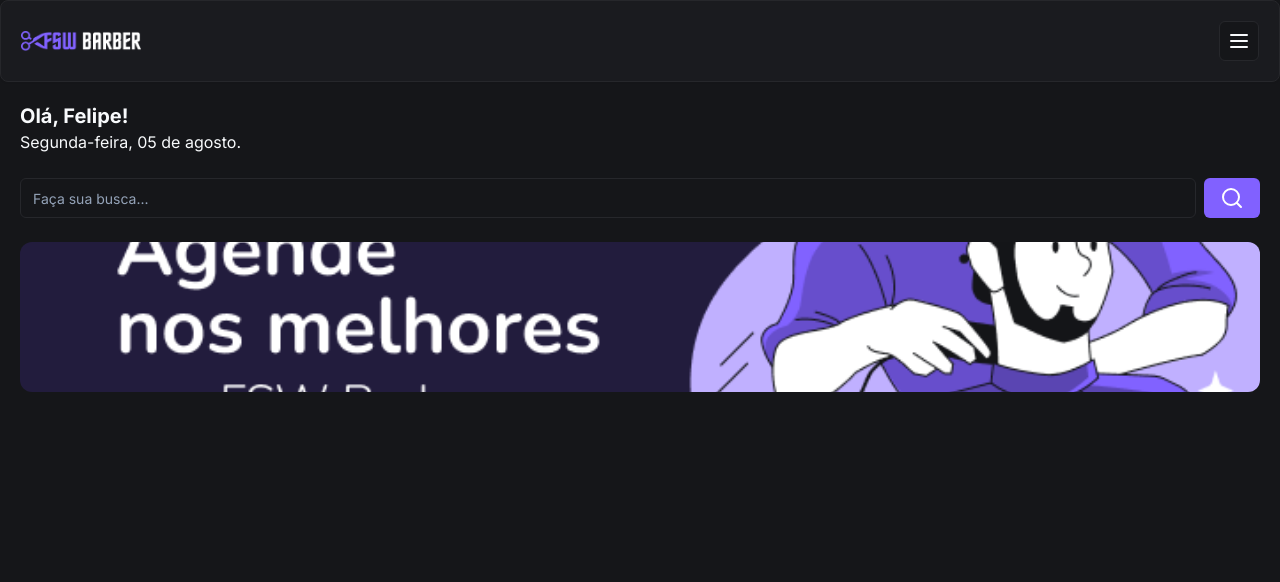
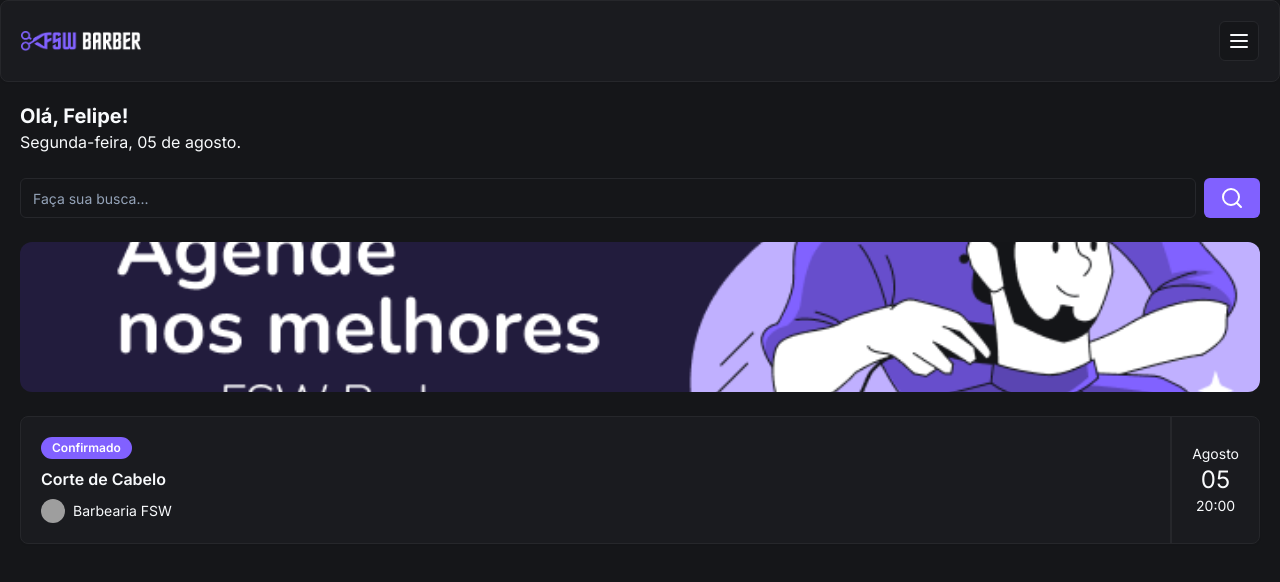
Before and after one commit to reggidev/fsw-barber, a Next.js app: page / in a window 1280 px wide. Shown: the top 582 px of the page. Built offline with nearby package versions, Linux system fonts and the light colour scheme; grey boxes are pictures that could not be loaded.

Commit message:
feat: add booking item

```diff
--- /dev/null
+++ b/app/_components/ui/avatar.tsx
@@ -0,0 +1,50 @@
+"use client"
+
+import * as React from "react"
+import * as AvatarPrimitive from "@radix-ui/react-avatar"
+
+import { cn } from "@/app/_lib/utils"
+
+const Avatar = React.forwardRef<
+  React.ElementRef<typeof AvatarPrimitive.Root>,
+  React.ComponentPropsWithoutRef<typeof AvatarPrimitive.Root>
+>(({ className, ...props }, ref) => (
+  <AvatarPrimitive.Root
+    ref={ref}
+    className={cn(
+      "relative flex h-10 w-10 shrink-0 overflow-hidden rounded-full",
+      className,
+    )}
+    {...props}
+  />
+))
+Avatar.displayName = AvatarPrimitive.Root.displayName
+
+const AvatarImage = React.forwardRef<
+  React.ElementRef<typeof AvatarPrimitive.Image>,
+  React.ComponentPropsWithoutRef<typeof AvatarPrimitive.Image>
+>(({ className, ...props }, ref) => (
+  <AvatarPrimitive.Image
+    ref={ref}
+    className={cn("aspect-square h-full w-full", className)}
+    {...props}
+  />
+))
+AvatarImage.displayName = AvatarPrimitive.Image.displayName
+
+const AvatarFallback = React.forwardRef<
+  React.ElementRef<typeof AvatarPrimitive.Fallback>,
+  React.ComponentPropsWithoutRef<typeof AvatarPrimitive.Fallback>
+>(({ className, ...props }, ref) => (
+  <AvatarPrimitive.Fallback
+    ref={ref}
+    className={cn(
+      "flex h-full w-full items-center justify-center rounded-full bg-muted",
+      className,
+    )}
+    {...props}
+  />
+))
+AvatarFallback.displayName = AvatarPrimitive.Fallback.displayName
+
+export { Avatar, AvatarImage, AvatarFallback }
--- /dev/null
+++ b/app/_components/ui/badge.tsx
@@ -0,0 +1,36 @@
+import * as React from "react"
+import { cva, type VariantProps } from "class-variance-authority"
+
+import { cn } from "@/app/_lib/utils"
+
+const badgeVariants = cva(
+  "inline-flex items-center rounded-full border px-2.5 py-0.5 text-xs font-semibold transition-colors focus:outline-none focus:ring-2 focus:ring-ring focus:ring-offset-2",
+  {
+    variants: {
+      variant: {
+        default:
+          "border-transparent bg-primary text-primary-foreground hover:bg-primary/80",
+        secondary:
+          "border-transparent bg-secondary text-secondary-foreground hover:bg-secondary/80",
+        destructive:
+          "border-transparent bg-destructive text-destructive-foreground hover:bg-destructive/80",
+        outline: "text-foreground",
+      },
+    },
+    defaultVariants: {
+      variant: "default",
+    },
+  },
+)
+
+export interface BadgeProps
+  extends React.HTMLAttributes<HTMLDivElement>,
+    VariantProps<typeof badgeVariants> {}
+
+function Badge({ className, variant, ...props }: BadgeProps) {
+  return (
+    <div className={cn(badgeVariants({ variant }), className)} {...props} />
+  )
+}
+
+export { Badge, badgeVariants }
--- a/app/page.tsx
+++ b/app/page.tsx
@@ -3,6 +3,10 @@ import Header from "./_components/header"
 import { Button } from "./_components/ui/button"
 import { Input } from "./_components/ui/input"
 import Image from "next/image"
+import { Card, CardContent } from "./_components/ui/card"
+import { Badge } from "./_components/ui/badge"
+import { Avatar } from "./_components/ui/avatar"
+import { AvatarImage } from "@radix-ui/react-avatar"
 
 const Home = () => {
   return (
@@ -10,9 +14,11 @@ const Home = () => {
       {/* header */}
       <Header />
       <div className="p-5">
+        {/* TEXTO */}
         <h2 className="text-xl font-bold">Olá, Felipe!</h2>
         <p>Segunda-feira, 05 de agosto.</p>
 
+        {/* BUSCA */}
         <div className="mt-6 flex items-center gap-2">
           <Input placeholder="Faça sua busca..." />
           <Button>
@@ -20,6 +26,7 @@ const Home = () => {
           </Button>
         </div>
 
+        {/* IMAGEM */}
         <div className="relative mt-6 h-[150px] w-full">
           <Image
             alt="Agende nos melhores com FSW Barber"
@@ -28,6 +35,30 @@ const Home = () => {
             className="rounded-xl object-cover"
           />
         </div>
+
+        {/* AGENDAMENTO */}
+        <Card className="mt-6">
+          <CardContent className="flex justify-between p-0">
+            {/* ESQUERDA */}
+            <div className="flex flex-col gap-2 py-5 pl-5">
+              <Badge className="w-fit">Confirmado</Badge>
+              <h3 className="font-semibold">Corte de Cabelo</h3>
+
+              <div className="flex items-center gap-2">
+                <Avatar className="h-6 w-6">
+                  <AvatarImage src="https://utfs.io/f/c97a2dc9-cf62-468b-a851-bfd2bdde775f-16p.png" />
+                </Avatar>
+                <p className="text-sm">Barbearia FSW</p>
+              </div>
+            </div>
+            {/* DIREITA */}
+            <div className="flex flex-col items-center justify-center border-l-2 border-solid px-5">
+              <p className="text-sm">Agosto</p>
+              <p className="text-2xl">05</p>
+              <p className="text-sm">20:00</p>
+            </div>
+          </CardContent>
+        </Card>
       </div>
     </div>
   )
--- a/package.json
+++ b/package.json
@@ -14,6 +14,7 @@
   },
   "dependencies": {
     "@prisma/client": "^5.17.0",
+    "@radix-ui/react-avatar": "^1.1.0",
     "@radix-ui/react-slot": "^1.1.0",
     "class-variance-authority": "^0.7.0",
     "clsx": "^2.1.1",
```
Also changed, not shown: 1 other file (tests, documents, lock files or other folders).
